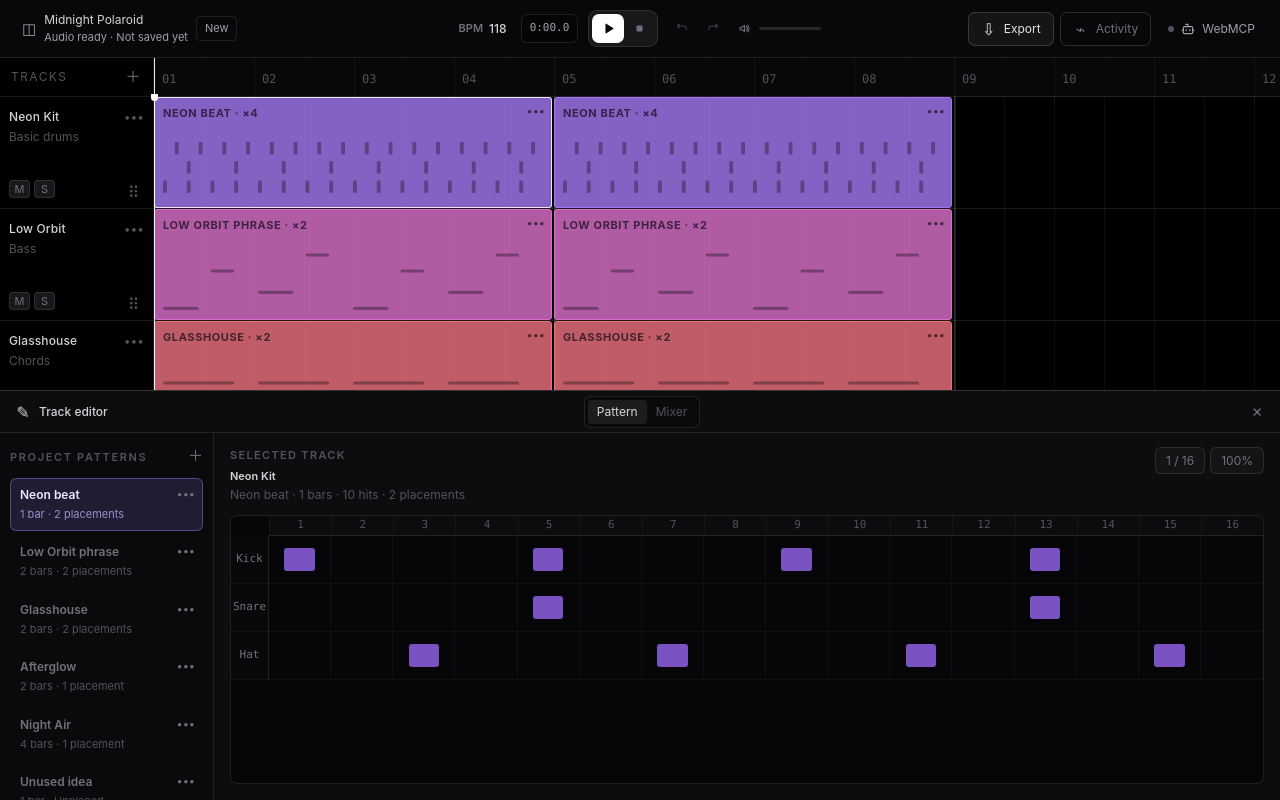
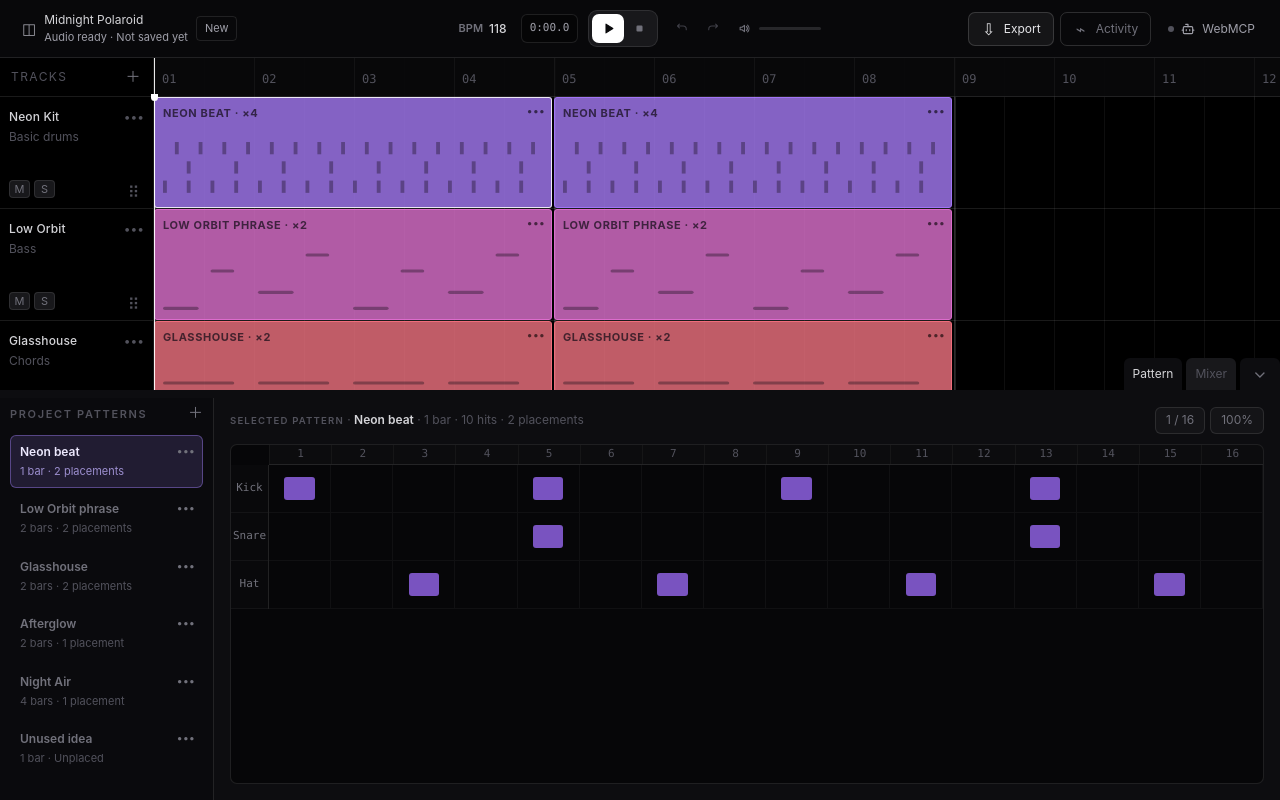
Before and after one commit to amit-00/agent-daw, a Next.js app: page / in a window 1280 px wide. Built offline with nearby package versions, Linux system fonts and the light colour scheme.

Commit message:
Refine track editor tabs

```diff
--- a/src/components/editor/Mixer.tsx
+++ b/src/components/editor/Mixer.tsx
@@ -9,7 +9,7 @@ export function Mixer(): ReactElement {
   const { project, setMasterVolume } = useStudioStore((state) => state);
   const masterLevel = useStudioStore((state) => state.audio.snapshot.masterLevel);
   return (
-    <section className="relative z-[1] grid h-[calc(100%-42px)] overflow-x-auto" aria-label="Mixer channels"
+    <section className="relative z-[1] grid h-full overflow-x-auto" aria-label="Mixer channels"
       style={{ gridTemplateColumns: `repeat(${project.tracks.length + 1},210px)`, justifyContent: "safe center" }}>
       {project.tracks.map((track) => <ChannelStrip key={track.id} track={track} />)}
       <div role="group" aria-label="Master channel" className="grid w-[210px] grid-rows-[25px_1fr_30px_30px_20px] bg-white/[0.022] px-5 pt-[11px] pb-[9px]">
--- a/src/components/editor/PatternEditor.tsx
+++ b/src/components/editor/PatternEditor.tsx
@@ -8,28 +8,26 @@ import { PianoRoll } from "@/components/editor/PianoRoll";
 import { useStudioStore } from "@/stores/studio-provider";
 
 export function PatternEditor(): ReactElement {
-  const { project, selectedPatternId, selectedClipId } = useStudioStore((state) => state);
+  const { project, selectedPatternId } = useStudioStore((state) => state);
   const pattern = project.patterns.find((item) => item.id === selectedPatternId);
-  const clip = project.arrangement.find((item) => item.id === selectedClipId);
-  const track = project.tracks.find((item) => item.id === clip?.trackId);
   const uses = project.arrangement.filter((item) => item.patternId === pattern?.id).length;
   return (
-    <div className="grid h-[calc(100%-42px)] grid-cols-[214px_minmax(0,1fr)]">
+    <div className="grid h-full grid-cols-[214px_minmax(0,1fr)]">
       <PatternSidebar />
       {pattern ? (
         <section className="flex min-h-0 min-w-0 flex-col px-4 pt-3.5 pb-4" aria-label={`Pattern editor for ${pattern.name}`}>
-          <div className="flex min-h-11 items-start justify-between gap-3">
-            <div>
-              <small className="block text-[11px] font-semibold tracking-[0.12em] text-zinc-600">{track ? "SELECTED TRACK" : "SELECTED PATTERN"}</small>
-              <strong className="mt-1 block text-[11px] font-semibold text-zinc-300">{track?.name ?? pattern.name}</strong>
-              <em className="mt-[3px] block text-xs not-italic text-zinc-600">{pattern.name} · {pattern.lengthBars} bars · {pattern.events.length} {pattern.kind === "drum" ? "hits" : "notes"} · {uses === 0 ? "Unplaced" : `${uses} placements`}</em>
+          <div className="flex h-8 items-center justify-between gap-3">
+            <div className="min-w-0 truncate whitespace-nowrap text-xs text-zinc-600">
+              <small className="font-semibold tracking-[0.12em]">SELECTED PATTERN</small>
+              <span> · </span><strong className="font-semibold text-zinc-300">{pattern.name}</strong>
+              <span> · {pattern.lengthBars} bar{pattern.lengthBars === 1 ? "" : "s"} · {pattern.events.length} {pattern.kind === "drum" ? "hits" : "notes"} · {uses === 0 ? "Unplaced" : `${uses} placements`}</span>
             </div>
             <div className="flex gap-[5px]" aria-label="Fixed grid settings">
               <span className="grid h-[27px] place-items-center rounded-md border border-white/10 bg-white/[0.03] px-2.5 text-xs text-zinc-500">1 / 16</span>
               <span className="grid h-[27px] place-items-center rounded-md border border-white/10 bg-white/[0.03] px-2.5 text-xs text-zinc-500">100%</span>
             </div>
           </div>
-          <div className={`mt-3 min-h-0 flex-1 rounded-[7px] border border-white/10 bg-black/50 ${pattern.kind === "synth" ? "overflow-hidden" : "overflow-auto"}`}>
+          <div className={`mt-2 min-h-0 flex-1 rounded-[7px] border border-white/10 bg-black/50 ${pattern.kind === "synth" ? "overflow-hidden" : "overflow-auto"}`}>
             {pattern.kind === "drum" ? <DrumGrid pattern={pattern} /> : <PianoRoll key={pattern.id} pattern={pattern} />}
           </div>
         </section>
--- a/src/components/editor/TrackEditor.tsx
+++ b/src/components/editor/TrackEditor.tsx
@@ -4,7 +4,6 @@ import { useRef, useState, type KeyboardEvent, type PointerEvent, type ReactElem
 
 import { Mixer } from "@/components/editor/Mixer";
 import { PatternEditor } from "@/components/editor/PatternEditor";
-import { Icon } from "@/components/icons";
 import { useStudioStore } from "@/stores/studio-provider";
 
 const DEFAULT_HEIGHT = 410;
@@ -74,7 +73,7 @@ export function TrackEditor(): ReactElement {
   </div>;
 
   return (
-    <aside ref={pane} style={{ height }} className="relative z-[3] min-h-0 overflow-hidden border-t border-white/15 bg-[#0d0d10]" aria-label="Track editor">
+    <aside ref={pane} style={{ height }} className="relative z-[3] min-h-0 overflow-visible bg-[#0d0d10]" aria-label="Track editor">
       <div role="separator" aria-label="Resize track editor" aria-orientation="horizontal" aria-valuemin={MIN_EDITOR_HEIGHT}
         aria-valuemax={maxHeight} aria-valuenow={height} aria-valuetext={`${height} pixels`} tabIndex={0}
         onFocus={() => setMaxHeight(maximumHeight())}
@@ -82,15 +81,12 @@ export function TrackEditor(): ReactElement {
         onPointerCancel={finishResize} onLostPointerCapture={(event) => {
           if (event.pointerId === resizeGesture.current?.pointerId) resizeGesture.current = null;
         }} onKeyDown={resizeWithKeyboard}
-        className="absolute inset-x-0 top-0 z-[4] h-[8px] touch-none cursor-row-resize hover:bg-violet-300/20 focus-visible:bg-violet-300/20 focus-visible:outline-none" />
-      <div className="relative z-[1] grid h-[42px] grid-cols-[1fr_auto_1fr] items-center border-b border-white/10 pr-[11px] pl-[15px]">
-        <span className="flex items-center gap-2 text-xs font-medium text-zinc-300"><Icon name={editorTab === "pattern" ? "draw" : "mixer"} /> Track editor</span>
-        <div className="flex rounded-md border border-white/10 bg-black/20 p-[3px]" aria-label="Editor tabs">
-          <button className={`rounded border-0 px-[9px] py-1 text-xs ${editorTab === "pattern" ? "bg-white/[0.08] text-zinc-300" : "bg-transparent text-zinc-600"}`} type="button" aria-pressed={editorTab === "pattern"} onClick={() => selectEditorTab("pattern")}>Pattern</button>
-          <button className={`rounded border-0 px-[9px] py-1 text-xs ${editorTab === "mixer" ? "bg-white/[0.08] text-zinc-300" : "bg-transparent text-zinc-600"}`} type="button" aria-pressed={editorTab === "mixer"} onClick={() => selectEditorTab("mixer")}>Mixer</button>
-        </div>
+        className="absolute inset-x-0 top-0 z-[4] h-[8px] touch-none cursor-row-resize bg-[#0d0d10] hover:bg-violet-300/20 focus-visible:bg-violet-300/20 focus-visible:outline-none" />
+      <div className="absolute -top-8 right-0 z-[5] flex items-end gap-1" aria-label="Editor tabs">
+        <button className={`relative h-8 rounded-t-md border-0 px-[9px] text-xs ${editorTab === "pattern" ? "z-[2] bg-[#0d0d10] text-zinc-300" : "z-[1] bg-zinc-900 text-zinc-600"}`} type="button" aria-pressed={editorTab === "pattern"} onClick={() => selectEditorTab("pattern")}>Pattern</button>
+        <button className={`relative h-8 rounded-t-md border-0 px-[9px] text-xs ${editorTab === "mixer" ? "z-[2] bg-[#0d0d10] text-zinc-300" : "z-[1] bg-zinc-900 text-zinc-600"}`} type="button" aria-pressed={editorTab === "mixer"} onClick={() => selectEditorTab("mixer")}>Mixer</button>
         <button type="button" aria-label="Close track editor" onClick={() => setOpen(false)}
-          className="h-6 w-6 justify-self-end rounded-md border-0 bg-transparent text-[17px] leading-none text-zinc-500 hover:bg-white/[0.06] hover:text-zinc-200 focus-visible:outline-2 focus-visible:outline-offset-2 focus-visible:outline-violet-300">×</button>
+          className="relative z-[3] h-8 w-10 rounded-t-md border-0 bg-[#0d0d10] text-[17px] leading-none text-zinc-500 hover:bg-zinc-900 hover:text-zinc-200 focus-visible:outline-2 focus-visible:outline-offset-2 focus-visible:outline-violet-300"><span aria-hidden="true" className="block -translate-y-0.5">⌄</span></button>
       </div>
       {editorTab === "pattern" ? <PatternEditor /> : <Mixer />}
     </aside>
```
Also changed, not shown: 2 other files (tests, documents, lock files or other folders).
